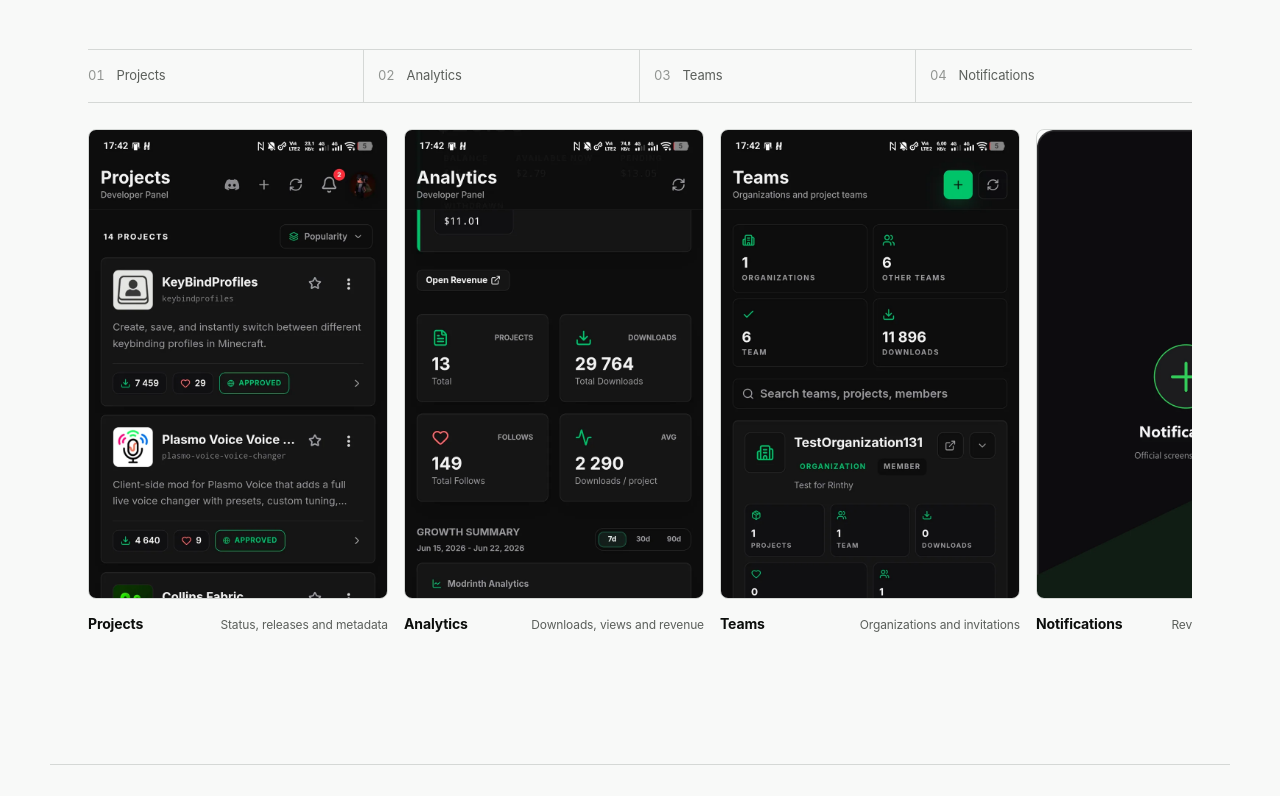
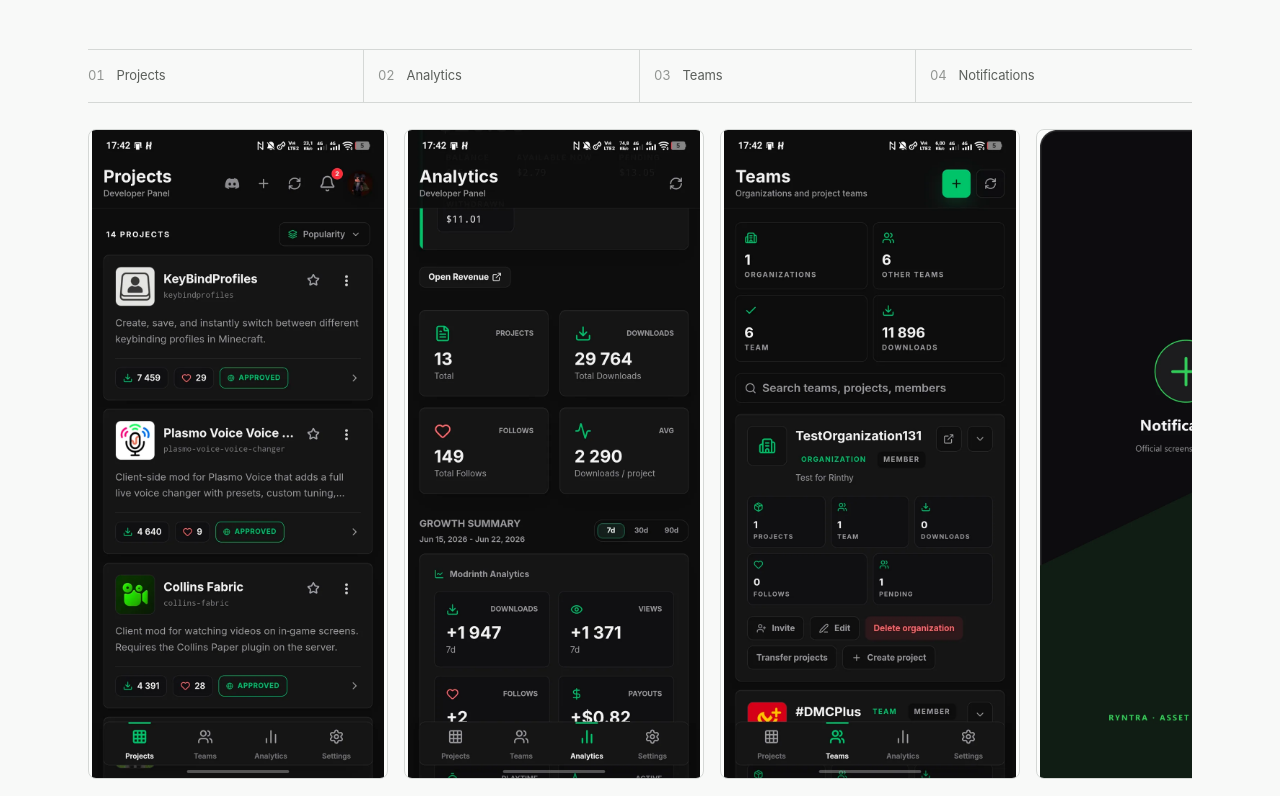
Before and after one commit to Ryntra-App/ryntra-website, a Next.js app: page / in a window 1280 px wide. Shown: the part 664-1460 px from the top of the page. Built offline with nearby package versions, Linux system fonts and the light colour scheme; no server answers.

Commit message:
show complete platform screenshots

```diff
--- a/src/styles/web-native.css
+++ b/src/styles/web-native.css
@@ -412,7 +412,8 @@
 
 .showcase-image {
   position: relative;
-  height: 470px;
+  width: 100%;
+  aspect-ratio: 9 / 19.5;
   overflow: hidden;
   border: 1px solid var(--separator);
   border-radius: 8px;
@@ -421,12 +422,8 @@
 
 .showcase-image img {
   width: 100%;
-  height: auto;
-  transition: transform 700ms cubic-bezier(0.16, 1, 0.3, 1);
-}
-
-.showcase-rail figure:hover .showcase-image img {
-  transform: scale(1.018);
+  height: 100%;
+  object-fit: contain;
 }
 
 .showcase-rail figcaption {
@@ -903,10 +900,6 @@
     grid-auto-columns: 82%;
   }
 
-  .showcase-image {
-    height: 430px;
-  }
-
   .showcase-rail figcaption {
     display: grid;
     gap: 3px;
```
